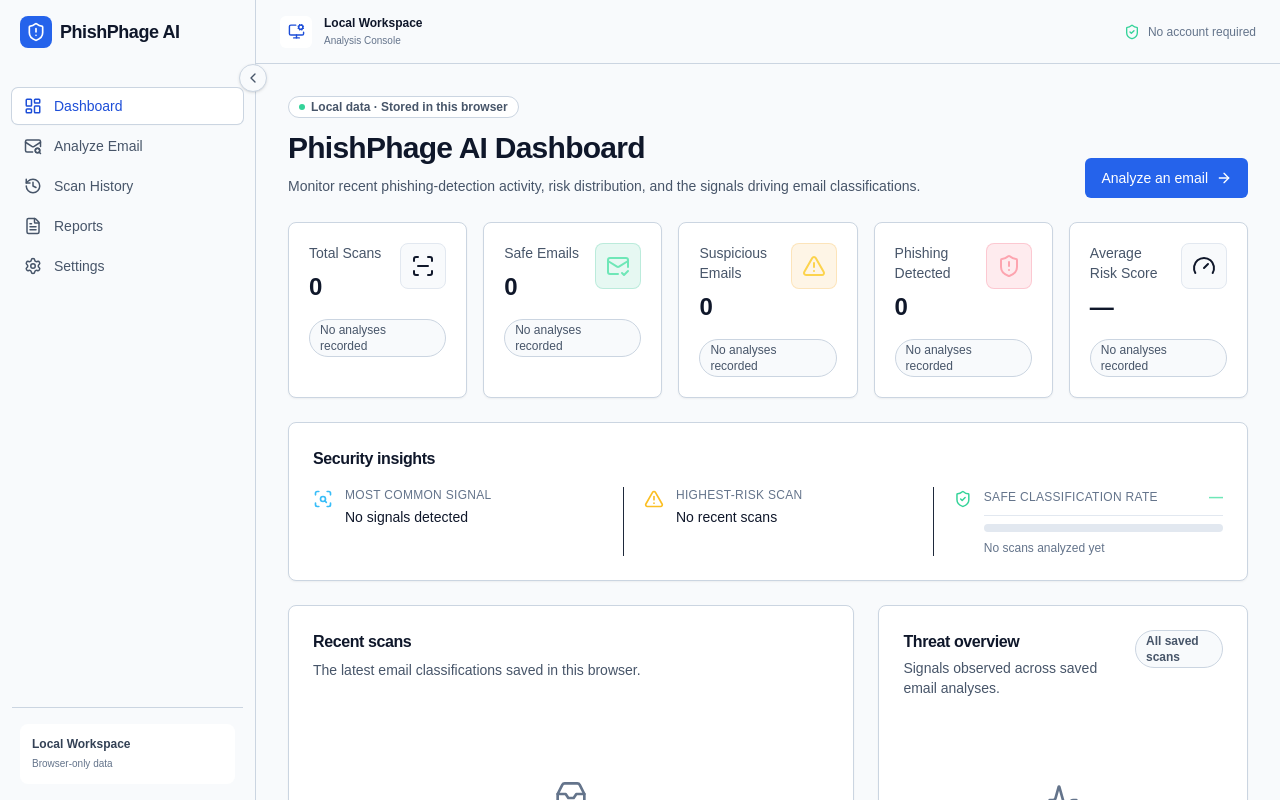
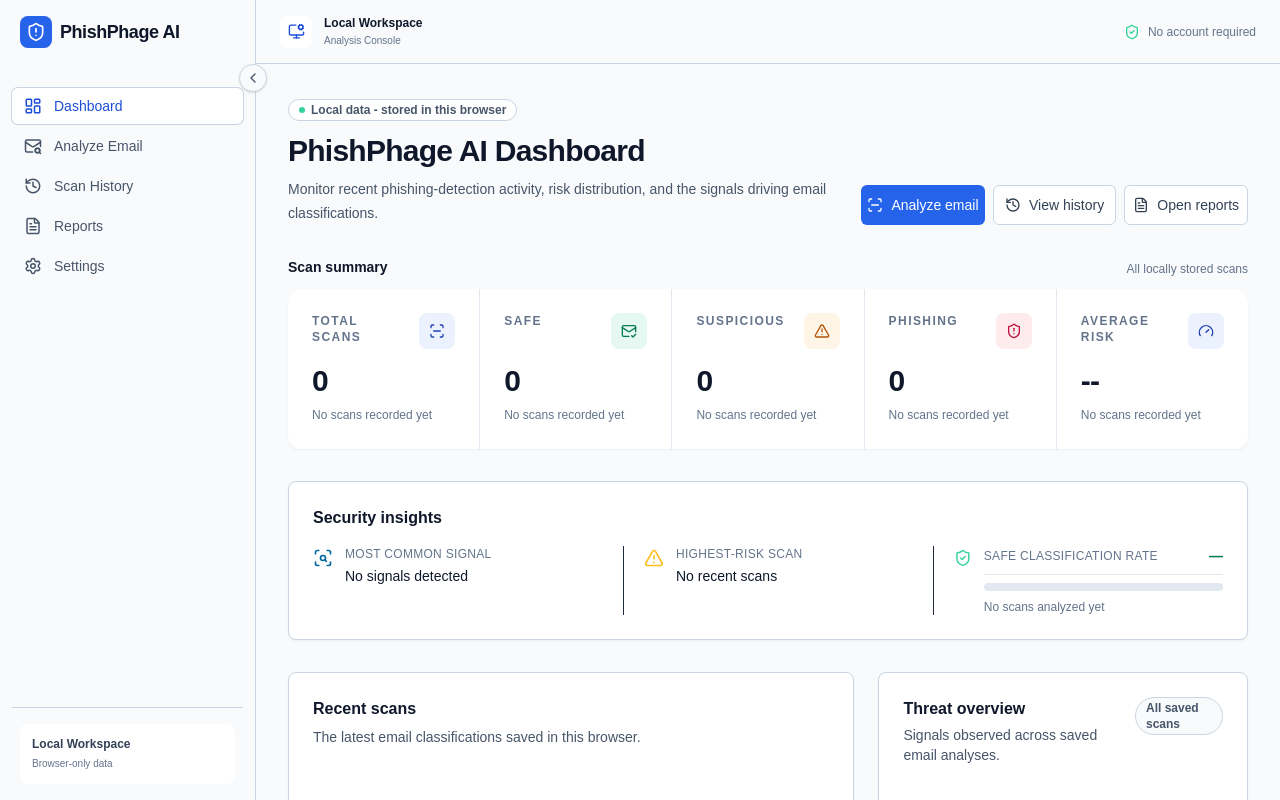
Before and after one commit to Nitin-Polistya/phishphage-ai, a Next.js app in the folder apps/web/: page /dashboard in a window 1280 px wide. Shown: the top 800 px of the page. Built offline with nearby package versions, Linux system fonts and the light colour scheme.

Commit message:
Dashboard improvement

```diff
--- a/apps/web/app/globals.css
+++ b/apps/web/app/globals.css
@@ -101,3 +101,8 @@
 html[data-theme='light'] [class~='hover:text-white']:hover { color: #0f172a !important; }
 html[data-theme='light'] .fixed[class~='bg-slate-950/80'],
 html[data-theme='light'] .fixed[class~='bg-slate-950/75'] { background-color: rgb(15 23 42 / 0.72) !important; }
+
+html[data-theme='light'] .dashboard-surface [class~='text-emerald-300'] { color: #047857 !important; }
+html[data-theme='light'] .dashboard-surface [class~='text-amber-300'] { color: #b45309 !important; }
+html[data-theme='light'] .dashboard-surface [class~='text-rose-300'] { color: #be123c !important; }
+html[data-theme='light'] .dashboard-surface [class~='text-sky-400'] { color: #0369a1 !important; }
--- a/apps/web/components/dashboard/dashboard-overview.tsx
+++ b/apps/web/components/dashboard/dashboard-overview.tsx
@@ -1,12 +1,14 @@
 'use client';
 
+import { useState } from 'react';
 import Link from 'next/link';
-import { AlertTriangle, ArrowRight, Gauge, MailCheck, ScanLine, ShieldAlert } from 'lucide-react';
+import { AlertTriangle, FileText, Gauge, History, MailCheck, ScanLine, ShieldAlert } from 'lucide-react';
 
 import { RecentScans } from '@/components/dashboard/recent-scans';
 import { SecurityInsights } from '@/components/dashboard/security-insights';
 import { StatsCard } from '@/components/dashboard/stats-card';
 import { ThreatOverview } from '@/components/dashboard/threat-overview';
+import { ScanDetailPanel } from '@/components/history/scan-detail-panel';
 import { Badge } from '@/components/ui/badge';
 import { Button } from '@/components/ui/button';
 import { useScanRecords } from '@/hooks/use-scan-records';
@@ -18,53 +20,67 @@
 
 export function DashboardOverview() {
   const { scans, isLoaded } = useScanRecords();
+  const [openScanId, setOpenScanId] = useState<string | null>(null);
   const stats = calculateDashboardStats(scans);
   const vectors = calculateThreatVectors(scans);
-  const emptySupport = isLoaded ? 'No analyses recorded' : 'Loading saved scans';
+  const selectedScan = openScanId ? scans.find((scan) => scan.id === openScanId) ?? null : null;
+  const emptySupport = isLoaded ? 'No scans recorded yet' : 'Loading saved scans';
 
   return (
-    <div className="space-y-6">
-      <header className="flex flex-col gap-5 sm:flex-row sm:items-end sm:justify-between">
+    <div className="dashboard-surface space-y-8">
+      <header className="flex flex-col gap-6 lg:flex-row lg:items-end lg:justify-between">
         <div>
-          <div className="mb-3 flex flex-wrap items-center gap-2">
-            <Badge variant="outline" className="border-slate-700 bg-slate-900 text-slate-400">
-              <span className="mr-1.5 h-1.5 w-1.5 rounded-full bg-emerald-400" aria-hidden="true" />
-              {isLoaded ? 'Local data · Stored in this browser' : 'Loading local scan data…'}
-            </Badge>
-          </div>
+          <Badge variant="outline" className="mb-3 border-slate-700 bg-slate-900 text-slate-400">
+            <span className="mr-1.5 h-1.5 w-1.5 rounded-full bg-emerald-400" aria-hidden="true" />
+            {isLoaded ? 'Local data - stored in this browser' : 'Loading local scan data...'}
+          </Badge>
           <h1 className="text-2xl font-semibold tracking-tight text-slate-50 sm:text-3xl">PhishPhage AI Dashboard</h1>
           <p className="mt-2 max-w-2xl text-sm leading-6 text-slate-400">
             Monitor recent phishing-detection activity, risk distribution, and the signals driving email classifications.
           </p>
         </div>
-        <Button asChild className="w-full bg-blue-600 text-white hover:bg-blue-500 sm:w-auto">
-          <Link href="/analyze">
-            Analyze an email
-            <ArrowRight aria-hidden="true" />
-          </Link>
-        </Button>
+
+        <nav aria-label="Dashboard quick actions" className="grid w-full gap-2 sm:grid-cols-3 lg:w-auto">
+          <Button asChild className="bg-blue-600 text-white hover:bg-blue-500">
+            <Link href="/analyze"><ScanLine aria-hidden="true" />Analyze email</Link>
+          </Button>
+          <Button asChild variant="outline" className="border-slate-700 bg-slate-900 text-slate-300 hover:bg-slate-800 hover:text-slate-100">
+            <Link href="/history"><History aria-hidden="true" />View history</Link>
+          </Button>
+          <Button asChild variant="outline" className="border-slate-700 bg-slate-900 text-slate-300 hover:bg-slate-800 hover:text-slate-100">
+            <Link href="/reports"><FileText aria-hidden="true" />Open reports</Link>
+          </Button>
+        </nav>
       </header>
 
-      <section aria-label="Email security statistics" className="grid gap-4 sm:grid-cols-2 xl:grid-cols-5">
-        <StatsCard title="Total Scans" value={isLoaded ? stats.totalScans.toLocaleString() : '—'} supportingText={stats.totalScans ? 'Saved in this browser' : emptySupport} icon={<ScanLine />} />
-        <StatsCard title="Safe Emails" value={isLoaded ? stats.safeEmails.toLocaleString() : '—'} supportingText={stats.totalScans ? `${percentage(stats.safeEmails, stats.totalScans)}% of all scans` : emptySupport} icon={<MailCheck />} tone="safe" />
-        <StatsCard title="Suspicious Emails" value={isLoaded ? stats.suspiciousEmails.toLocaleString() : '—'} supportingText={stats.totalScans ? `${percentage(stats.suspiciousEmails, stats.totalScans)}% of all scans` : emptySupport} icon={<AlertTriangle />} tone="warning" />
-        <StatsCard title="Phishing Detected" value={isLoaded ? stats.phishingDetected.toLocaleString() : '—'} supportingText={stats.totalScans ? `${percentage(stats.phishingDetected, stats.totalScans)}% of all scans` : emptySupport} icon={<ShieldAlert />} tone="danger" />
-        <StatsCard title="Average Risk Score" value={isLoaded && stats.totalScans ? `${stats.averageRiskScore}/100` : '—'} supportingText={stats.totalScans ? 'Across all saved scans' : emptySupport} icon={<Gauge />} />
+      <section aria-labelledby="dashboard-statistics-heading">
+        <div className="mb-3 flex items-end justify-between gap-4">
+          <h2 id="dashboard-statistics-heading" className="text-sm font-semibold text-slate-200">Scan summary</h2>
+          <p className="text-xs text-slate-500">All locally stored scans</p>
+        </div>
+        <div className="grid gap-px overflow-hidden rounded-xl bg-slate-800 shadow-sm sm:grid-cols-2 xl:grid-cols-5">
+          <StatsCard title="Total scans" value={isLoaded ? stats.totalScans.toLocaleString() : '--'} supportingText={stats.totalScans ? 'Saved in this browser' : emptySupport} icon={<ScanLine />} />
+          <StatsCard title="Safe" value={isLoaded ? stats.safeEmails.toLocaleString() : '--'} supportingText={stats.totalScans ? `${percentage(stats.safeEmails, stats.totalScans)}% of all scans` : emptySupport} icon={<MailCheck />} tone="safe" />
+          <StatsCard title="Suspicious" value={isLoaded ? stats.suspiciousEmails.toLocaleString() : '--'} supportingText={stats.totalScans ? `${percentage(stats.suspiciousEmails, stats.totalScans)}% of all scans` : emptySupport} icon={<AlertTriangle />} tone="warning" />
+          <StatsCard title="Phishing" value={isLoaded ? stats.phishingDetected.toLocaleString() : '--'} supportingText={stats.totalScans ? `${percentage(stats.phishingDetected, stats.totalScans)}% of all scans` : emptySupport} icon={<ShieldAlert />} tone="danger" />
+          <StatsCard title="Average risk" value={isLoaded && stats.totalScans ? `${stats.averageRiskScore}/100` : '--'} supportingText={stats.totalScans ? 'Across all saved scans' : emptySupport} icon={<Gauge />} className="sm:col-span-2 xl:col-span-1" />
+        </div>
       </section>
 
-      <section aria-label="Dashboard insights">
-        <SecurityInsights scans={scans} stats={stats} vectors={vectors} />
+      <section aria-label="Security insights">
+        <SecurityInsights scans={scans} stats={stats} vectors={vectors} isLoaded={isLoaded} />
       </section>
 
       <div className="grid gap-6 xl:grid-cols-5">
         <section className="min-w-0 xl:col-span-3" aria-label="Recent email scans">
-          <RecentScans scans={scans.slice(0, 5)} />
+          <RecentScans scans={scans.slice(0, 5)} onOpen={setOpenScanId} isLoaded={isLoaded} />
         </section>
         <section className="min-w-0 xl:col-span-2" aria-label="Threat signal overview">
-          <ThreatOverview vectors={vectors} />
+          <ThreatOverview vectors={vectors} isLoaded={isLoaded} />
         </section>
       </div>
+
+      {selectedScan && <ScanDetailPanel scan={selectedScan} onClose={() => setOpenScanId(null)} />}
     </div>
   );
 }
--- a/apps/web/components/dashboard/recent-scans.tsx
+++ b/apps/web/components/dashboard/recent-scans.tsx
@@ -1,21 +1,19 @@
-import { Eye, Inbox } from 'lucide-react';
+import { ArrowUpRight, Inbox } from 'lucide-react';
+import Link from 'next/link';
 
-import { Badge } from '@/components/ui/badge';
+import { ClassificationBadge } from '@/components/scans/classification-badge';
 import { Button } from '@/components/ui/button';
-import { Card, CardContent, CardDescription, CardHeader, CardTitle } from '@/components/ui/card';
+import { Card, CardContent, CardDescription, CardHeader } from '@/components/ui/card';
+import { Skeleton } from '@/components/ui/skeleton';
 import { Table, TableBody, TableCell, TableHead, TableHeader, TableRow } from '@/components/ui/table';
 import { cn } from '@/lib/utils';
 import type { ScanRecord } from '@/types';
 
 interface RecentScansProps {
   scans: ScanRecord[];
+  onOpen: (id: string) => void;
+  isLoaded: boolean;
 }
-
-const classificationStyles: Record<ScanRecord['classification'], string> = {
-  phishing: 'border-rose-500/30 bg-rose-500/10 text-rose-300',
-  suspicious: 'border-amber-500/30 bg-amber-500/10 text-amber-300',
-  safe: 'border-emerald-500/30 bg-emerald-500/10 text-emerald-300',
-};
 
 function formatDate(timestamp: string) {
   return new Intl.DateTimeFormat('en', {
@@ -26,59 +24,81 @@
   }).format(new Date(timestamp));
 }
 
-export function RecentScans({ scans }: RecentScansProps) {
+const riskStyles = {
+  safe: 'text-emerald-300',
+  suspicious: 'text-amber-300',
+  phishing: 'text-rose-300',
+};
+
+export function RecentScans({ scans, onOpen, isLoaded }: RecentScansProps) {
   return (
     <Card className="h-full border-slate-800 bg-slate-900/80">
       <CardHeader className="pb-3">
-        <CardTitle className="text-base text-slate-100">Recent scans</CardTitle>
+        <h2 className="text-base font-semibold text-slate-100">Recent scans</h2>
         <CardDescription className="text-slate-400">The latest email classifications saved in this browser.</CardDescription>
       </CardHeader>
       <CardContent className="px-0 pb-0">
-        {scans.length === 0 ? (
+        {!isLoaded ? (
+          <div className="space-y-3 px-5 py-5" aria-busy="true" aria-label="Loading recent scans">
+            {Array.from({ length: 4 }, (_, index) => <Skeleton key={index} className="h-16 w-full bg-slate-800" />)}
+          </div>
+        ) : scans.length === 0 ? (
           <div className="flex min-h-64 flex-col items-center justify-center px-6 text-center">
             <Inbox className="h-8 w-8 text-slate-600" aria-hidden="true" />
             <p className="mt-3 text-sm font-medium text-slate-200">No scans yet</p>
-            <p className="mt-1 text-xs text-slate-500">Analyzed emails will appear here.</p>
+            <p className="mt-1 max-w-xs text-xs leading-5 text-slate-500">Run an email analysis to create the first locally stored scan.</p>
+            <Button asChild size="sm" className="mt-5 bg-blue-600 text-white hover:bg-blue-500">
+              <Link href="/analyze">Analyze email</Link>
+            </Button>
           </div>
         ) : (
+          <>
+            <div className="divide-y divide-slate-800 md:hidden">
+              {scans.map((scan) => (
+                <button key={scan.id} type="button" onClick={() => onOpen(scan.id)} className="group block w-full px-5 py-4 text-left transition-colors hover:bg-slate-800/50 focus-visible:bg-slate-800/50 focus-visible:outline-none focus-visible:ring-2 focus-visible:ring-inset focus-visible:ring-blue-500" aria-label={`Open scan details for ${scan.subject}`}>
+                  <span className="flex items-start justify-between gap-4">
+                    <span className="min-w-0">
+                      <span className="block truncate text-sm font-semibold text-slate-200">{scan.subject}</span>
+                      <span className="mt-1 block truncate text-xs text-slate-500">{scan.sender}</span>
+                    </span>
+                    <ArrowUpRight className="mt-0.5 h-4 w-4 shrink-0 text-slate-600 transition-colors group-hover:text-blue-400" aria-hidden="true" />
+                  </span>
+                  <span className="mt-3 flex flex-wrap items-center gap-x-3 gap-y-2">
+                    <ClassificationBadge classification={scan.classification} />
+                    <span className={cn('text-xs font-semibold tabular-nums', riskStyles[scan.classification])}>Risk {scan.riskScore}/100</span>
+                    <span className="text-xs text-slate-500">{formatDate(scan.timestamp)}</span>
+                  </span>
+                </button>
+              ))}
+            </div>
+
+            <div className="hidden overflow-x-auto md:block">
               <Table>
                 <TableHeader className="bg-slate-950/40">
                   <TableRow className="border-slate-800 hover:bg-transparent">
-                <TableHead className="min-w-52 text-slate-400">Subject</TableHead>
-                <TableHead className="hidden min-w-52 text-slate-400 md:table-cell">Sender</TableHead>
-                <TableHead className="text-slate-400">Classification</TableHead>
-                <TableHead className="hidden whitespace-nowrap text-slate-400 sm:table-cell">Risk score</TableHead>
-                <TableHead className="hidden whitespace-nowrap text-slate-400 lg:table-cell">Date</TableHead>
-                <TableHead className="w-20 text-right text-slate-400">Action</TableHead>
+                    <TableHead className="min-w-56 text-slate-400">Subject</TableHead>
+                    <TableHead className="min-w-48 text-slate-400">Sender</TableHead>
+                    <TableHead className="text-slate-400">Verdict</TableHead>
+                    <TableHead className="whitespace-nowrap text-slate-400">Risk</TableHead>
+                    <TableHead className="whitespace-nowrap text-slate-400">Scanned</TableHead>
+                    <TableHead className="w-10"><span className="sr-only">Open details</span></TableHead>
                   </TableRow>
                 </TableHeader>
                 <TableBody>
                   {scans.map((scan) => (
-                <TableRow key={scan.id} className="border-slate-800 hover:bg-slate-800/40">
-                  <TableCell>
-                    <p className="max-w-64 truncate font-medium text-slate-200">{scan.subject}</p>
-                    <p className="mt-1 max-w-64 truncate text-xs text-slate-500 md:hidden">{scan.sender}</p>
-                    <p className="mt-1 text-xs text-slate-500 sm:hidden">Risk {scan.riskScore}/100</p>
-                  </TableCell>
-                  <TableCell className="hidden max-w-56 truncate text-slate-400 md:table-cell">{scan.sender}</TableCell>
-                  <TableCell>
-                    <Badge variant="outline" className={cn('capitalize', classificationStyles[scan.classification])}>
-                      {scan.classification}
-                    </Badge>
-                  </TableCell>
-                  <TableCell className="hidden font-medium tabular-nums text-slate-300 sm:table-cell">
-                    {scan.riskScore}/100
-                  </TableCell>
-                  <TableCell className="hidden whitespace-nowrap text-slate-400 lg:table-cell">{formatDate(scan.timestamp)}</TableCell>
-                  <TableCell className="text-right">
-                    <Button variant="ghost" size="icon" disabled aria-label={`View ${scan.subject} scan details`} className="text-slate-500">
-                      <Eye aria-hidden="true" />
-                    </Button>
-                  </TableCell>
+                    <TableRow key={scan.id} role="button" tabIndex={0} onClick={() => onOpen(scan.id)} onKeyDown={(event) => { if (event.key === 'Enter' || event.key === ' ') { event.preventDefault(); onOpen(scan.id); } }} aria-label={`Open scan details for ${scan.subject}`} className="group cursor-pointer border-slate-800 transition-colors hover:bg-slate-800/50 focus-visible:bg-slate-800/50 focus-visible:outline-none focus-visible:ring-2 focus-visible:ring-inset focus-visible:ring-blue-500">
+                      <TableCell><p className="max-w-64 truncate font-medium text-slate-200" title={scan.subject}>{scan.subject}</p></TableCell>
+                      <TableCell><p className="max-w-52 truncate text-slate-400" title={scan.sender}>{scan.sender}</p></TableCell>
+                      <TableCell><ClassificationBadge classification={scan.classification} /></TableCell>
+                      <TableCell className={cn('font-semibold tabular-nums', riskStyles[scan.classification])}>{scan.riskScore}/100</TableCell>
+                      <TableCell className="whitespace-nowrap text-slate-400">{formatDate(scan.timestamp)}</TableCell>
+                      <TableCell><ArrowUpRight className="h-4 w-4 text-slate-600 transition-colors group-hover:text-blue-400" aria-hidden="true" /></TableCell>
                     </TableRow>
                   ))}
                 </TableBody>
               </Table>
+            </div>
+          </>
         )}
       </CardContent>
     </Card>
--- a/apps/web/components/dashboard/security-insights.tsx
+++ b/apps/web/components/dashboard/security-insights.tsx
@@ -3,9 +3,10 @@
 import { AlertTriangle, ScanSearch, ShieldCheck } from 'lucide-react';
 
 import { Badge } from '@/components/ui/badge';
-import { Card, CardContent, CardHeader, CardTitle } from '@/components/ui/card';
+import { Card, CardContent, CardHeader } from '@/components/ui/card';
 import { Progress } from '@/components/ui/progress';
 import { Separator } from '@/components/ui/separator';
+import { Skeleton } from '@/components/ui/skeleton';
 import { Tooltip, TooltipContent, TooltipProvider, TooltipTrigger } from '@/components/ui/tooltip';
 import type { DashboardStats, ScanRecord, ThreatVector } from '@/types';
 
@@ -13,9 +14,10 @@
   scans: ScanRecord[];
   stats: DashboardStats;
   vectors: ThreatVector[];
+  isLoaded: boolean;
 }
 
-export function SecurityInsights({ scans, stats, vectors }: SecurityInsightsProps) {
+export function SecurityInsights({ scans, stats, vectors, isLoaded }: SecurityInsightsProps) {
   const highestRisk = scans.reduce<ScanRecord | null>((highest, scan) => (
     !highest || scan.riskScore > highest.riskScore ? scan : highest
   ), null);
@@ -24,10 +26,14 @@
   return (
     <Card className="border-slate-800 bg-slate-900/80">
       <CardHeader className="pb-4">
-        <CardTitle className="text-base text-slate-100">Security insights</CardTitle>
+        <h2 className="text-base font-semibold text-slate-100">Security insights</h2>
       </CardHeader>
       <CardContent>
-        <div className="grid gap-5 md:grid-cols-3">
+        {!isLoaded ? (
+          <div className="grid gap-5 md:grid-cols-3" aria-busy="true" aria-label="Loading security insights">
+            {Array.from({ length: 3 }, (_, index) => <Skeleton key={index} className="h-24 w-full bg-slate-800" />)}
+          </div>
+        ) : <div className="grid gap-5 md:grid-cols-3">
           <div className="flex gap-3">
             <ScanSearch className="mt-0.5 h-5 w-5 text-sky-400" aria-hidden="true" />
             <div>
@@ -69,7 +75,7 @@
               <p className="mt-2 text-xs text-slate-500">{stats.totalScans ? 'Across all saved scans' : 'No scans analyzed yet'}</p>
             </div>
           </div>
-        </div>
+        </div>}
       </CardContent>
     </Card>
   );
--- a/apps/web/components/dashboard/stats-card.tsx
+++ b/apps/web/components/dashboard/stats-card.tsx
@@ -1,6 +1,4 @@
 import { ReactNode } from 'react';
-import { Badge } from '@/components/ui/badge';
-import { Card, CardContent } from '@/components/ui/card';
 import { cn } from '@/lib/utils';
 
 interface StatsCardProps {
@@ -13,29 +11,25 @@
 }
 
 const toneStyles = {
-  neutral: 'border-slate-200 bg-slate-950 text-slate-200',
-  safe: 'border-emerald-500/20 bg-emerald-500/10 text-emerald-300',
-  warning: 'border-amber-500/20 bg-amber-500/10 text-amber-300',
-  danger: 'border-rose-500/20 bg-rose-500/10 text-rose-300',
+  neutral: 'bg-blue-500/10 text-blue-300',
+  safe: 'bg-emerald-500/10 text-emerald-300',
+  warning: 'bg-amber-500/10 text-amber-300',
+  danger: 'bg-rose-500/10 text-rose-300',
 };
 
 export function StatsCard({ title, value, icon, supportingText, tone = 'neutral', className }: StatsCardProps) {
   return (
-    <Card className={cn('border-slate-800 bg-slate-900/80 shadow-sm', className)}>
-      <CardContent className="p-5">
-        <div className="flex items-start justify-between gap-4">
-          <div>
-            <p className="text-sm font-medium text-slate-400">{title}</p>
-            <p className="mt-2 text-2xl font-semibold tracking-tight text-slate-50">{value}</p>
-          </div>
-          <div className={cn('rounded-lg border p-2.5', toneStyles[tone])} aria-hidden="true">
-            {icon}
-          </div>
-        </div>
-        <Badge variant="outline" className="mt-4 border-slate-700 bg-slate-950/60 font-normal text-slate-400">
-          {supportingText}
-        </Badge>
-      </CardContent>
-    </Card>
+    <article className={cn('flex min-h-36 flex-col justify-between bg-slate-900 p-5 sm:min-h-40 xl:p-6', className)}>
+      <div className="flex items-start justify-between gap-4">
+        <p className="text-xs font-semibold uppercase tracking-[0.12em] text-slate-500">{title}</p>
+        <span className={cn('flex h-9 w-9 shrink-0 items-center justify-center rounded-lg [&>svg]:h-4 [&>svg]:w-4', toneStyles[tone])} aria-hidden="true">
+          {icon}
+        </span>
+      </div>
+      <div>
+        <p className="text-3xl font-semibold tracking-tight text-slate-50 tabular-nums">{value}</p>
+        <p className="mt-1.5 text-xs leading-5 text-slate-500">{supportingText}</p>
+      </div>
+    </article>
   );
 }
--- a/apps/web/components/dashboard/threat-overview.tsx
+++ b/apps/web/components/dashboard/threat-overview.tsx
@@ -1,13 +1,15 @@
 import { Activity } from 'lucide-react';
 
 import { Badge } from '@/components/ui/badge';
-import { Card, CardContent, CardDescription, CardHeader, CardTitle } from '@/components/ui/card';
+import { Card, CardContent, CardDescription, CardHeader } from '@/components/ui/card';
 import { Separator } from '@/components/ui/separator';
+import { Skeleton } from '@/components/ui/skeleton';
 import { cn } from '@/lib/utils';
 import type { ThreatVector } from '@/types';
 
 interface ThreatOverviewProps {
   vectors: ThreatVector[];
+  isLoaded: boolean;
 }
 
 const severityStyles = {
@@ -16,7 +18,7 @@
   low: { bar: 'bg-sky-500', dot: 'bg-sky-400' },
 };
 
-export function ThreatOverview({ vectors }: ThreatOverviewProps) {
+export function ThreatOverview({ vectors, isLoaded }: ThreatOverviewProps) {
   const maximum = Math.max(...vectors.map((vector) => vector.count), 0);
   const total = vectors.reduce((sum, vector) => sum + vector.count, 0);
   const visibleVectors = vectors.slice(0, 5);
@@ -26,14 +28,18 @@
       <CardHeader>
         <div className="flex items-start justify-between gap-4">
           <div>
-            <CardTitle className="text-base text-slate-100">Threat overview</CardTitle>
+            <h2 className="text-base font-semibold text-slate-100">Threat overview</h2>
             <CardDescription className="mt-1 text-slate-400">Signals observed across saved email analyses.</CardDescription>
           </div>
           <Badge variant="outline" className="border-slate-700 bg-slate-950/50 text-slate-400">All saved scans</Badge>
         </div>
       </CardHeader>
       <CardContent>
-        {total === 0 ? (
+        {!isLoaded ? (
+          <div className="space-y-5 py-2" aria-busy="true" aria-label="Loading threat overview">
+            {Array.from({ length: 4 }, (_, index) => <Skeleton key={index} className="h-9 w-full bg-slate-800" />)}
+          </div>
+        ) : total === 0 ? (
           <div className="flex min-h-52 flex-col items-center justify-center text-center">
             <Activity className="h-8 w-8 text-slate-600" aria-hidden="true" />
             <p className="mt-3 text-sm font-medium text-slate-200">No threat signals</p>
--- a/apps/web/components/history/scan-detail-panel.tsx
+++ b/apps/web/components/history/scan-detail-panel.tsx
@@ -15,7 +15,7 @@
 interface ScanDetailPanelProps {
   scan: ScanRecord;
   onClose: () => void;
-  onDelete: (id: string) => void;
+  onDelete?: (id: string) => void;
 }
 
 const verdictStyles = {
@@ -67,7 +67,7 @@
             <p className="mt-1 flex items-center gap-2 text-xs text-slate-500"><Clock size={13} aria-hidden="true" />{formatTimestamp(scan.timestamp)}</p>
           </div>
           <div className="flex shrink-0 items-center gap-2">
-            <Button type="button" variant="ghost" size="icon" onClick={() => onDelete(scan.id)} aria-label="Delete this scan" className="text-slate-500 hover:bg-rose-500/10 hover:text-rose-300"><Trash2 aria-hidden="true" /></Button>
+            {onDelete && <Button type="button" variant="ghost" size="icon" onClick={() => onDelete(scan.id)} aria-label="Delete this scan" className="text-slate-500 hover:bg-rose-500/10 hover:text-rose-300"><Trash2 aria-hidden="true" /></Button>}
             <Button type="button" variant="ghost" size="icon" onClick={onClose} aria-label="Close scan details" className="text-slate-400 hover:bg-slate-800 hover:text-white"><X aria-hidden="true" /></Button>
           </div>
         </header>
```
Lines whose indentation alone changed are shown as unchanged.
